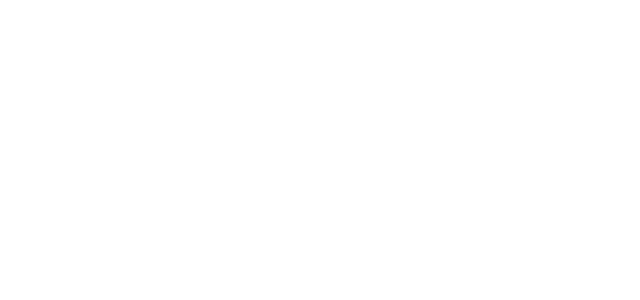
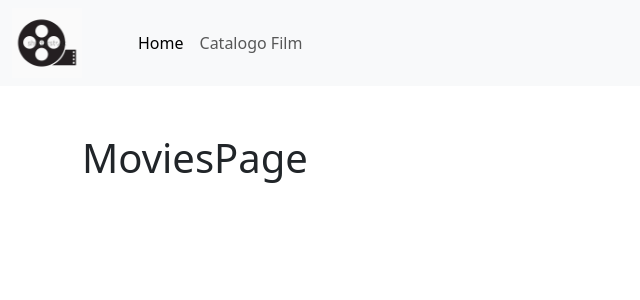
Before and after one commit to andreasalvi99/webapp-react, a React (Vite) app: page /movies in a window 1280 px wide. Before the commit this address had no page. Shown: the top 300 px of the page, without its empty margins (0-640 px from the left). Built offline with nearby package versions, Linux system fonts and the light colour scheme.

Commit message:
create moviespage component

```diff
--- /dev/null
+++ b/components/MoviesPage.jsx
@@ -0,0 +1,3 @@
+export default function () {
+  return <h1>MoviesPage</h1>;
+}
--- a/src/App.jsx
+++ b/src/App.jsx
@@ -1,6 +1,7 @@
 import { BrowserRouter, Routes, Route } from "react-router-dom";
 import HomePage from "../pages/HomePage";
 import DefaultLayout from "../layouts/DefaultLayout";
+import MoviesPage from "../components/MoviesPage";
 
 export default function App() {
   return (
@@ -8,6 +9,8 @@
       <Routes>
         <Route element={<DefaultLayout />}>
           <Route index element={<HomePage />} />
+          <Route path="/movies" element={<MoviesPage />} />
+          <Route path="/movies/:id" element={<HomePage />} />
         </Route>
       </Routes>
     </BrowserRouter>
```
